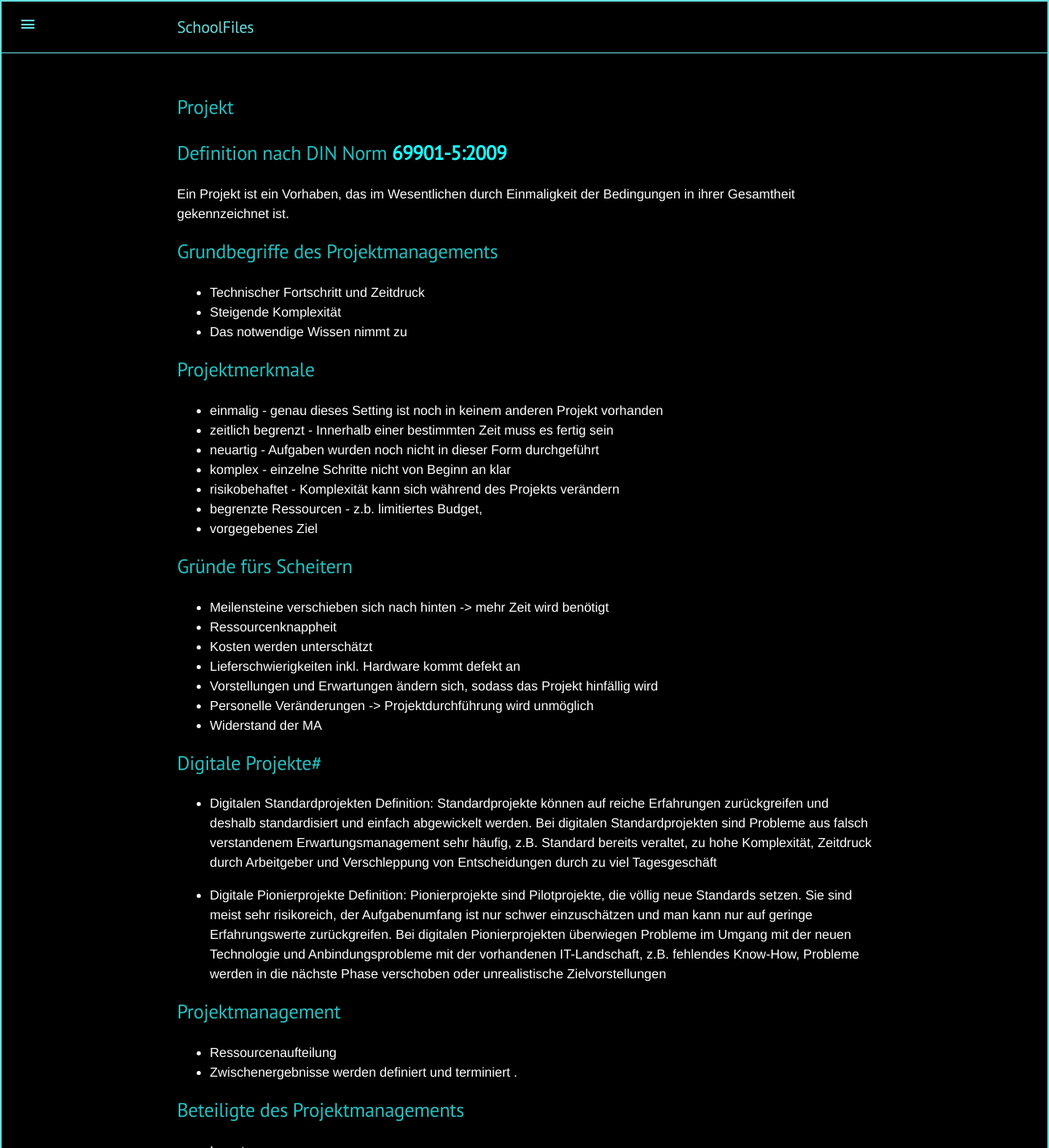
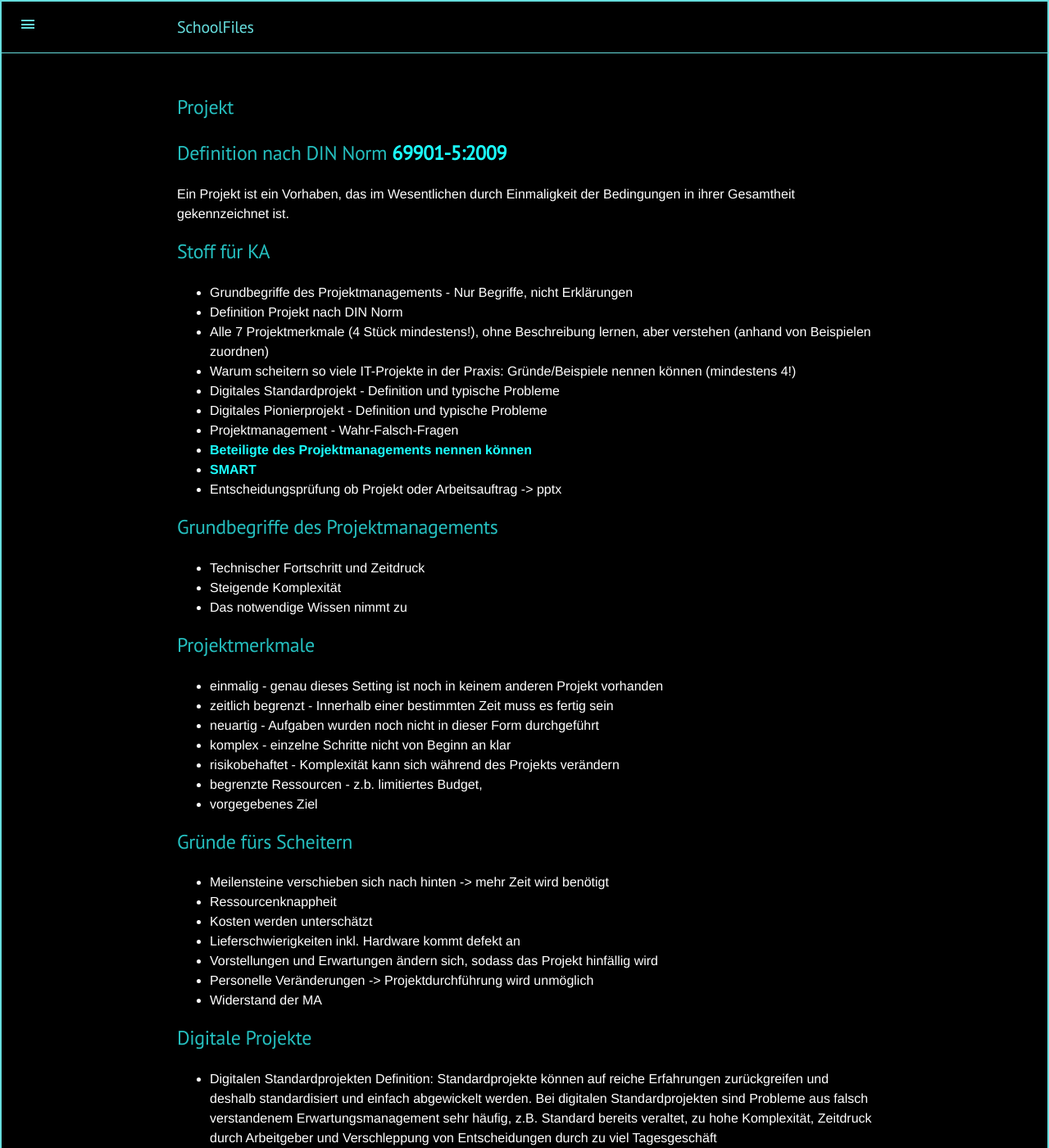
Before and after one commit to Semoxea/IF11C, a Jekyll site: the page built from IF11C/PlusD/ZusammenfassungKA1.md, in a window 1280 px wide and 1400 px high. Shown: the whole window at 82% size. Built offline with Jekyll 4.4.1, drawn with Linux system fonts in a browser that asks for light colours; some of the changed text lies outside the part shown.

Commit message:
PlusD Zusammenfassung

```diff
--- a/IF11C/PlusD/ZusammenfassungKA1.md
+++ b/IF11C/PlusD/ZusammenfassungKA1.md
@@ -8,8 +8,20 @@ permalink: /PlusD/Zsmf
 
 ## Definition nach DIN Norm **69901-5:2009**
 
-Ein Projekt ist ein Vorhaben, das im Wesentlichen durch Einmaligkeit
-der Bedingungen in ihrer Gesamtheit gekennzeichnet ist.
+Ein Projekt ist ein Vorhaben, das im Wesentlichen durch Einmaligkeit der Bedingungen in ihrer Gesamtheit gekennzeichnet ist.
+
+## Stoff für KA
+
+- Grundbegriffe des Projektmanagements - Nur Begriffe, nicht Erklärungen
+- Definition Projekt nach DIN Norm
+- Alle 7 Projektmerkmale (4 Stück mindestens!), ohne Beschreibung lernen, aber verstehen (anhand von Beispielen zuordnen)
+- Warum scheitern so viele IT-Projekte in der Praxis: Gründe/Beispiele nennen können (mindestens 4!)
+- Digitales Standardprojekt - Definition und typische Probleme
+- Digitales Pionierprojekt - Definition und typische Probleme
+- Projektmanagement - Wahr-Falsch-Fragen
+- **Beteiligte des Projektmanagements nennen können**
+- **SMART**
+- Entscheidungsprüfung ob Projekt oder Arbeitsauftrag -> pptx
 
 ## Grundbegriffe des Projektmanagements
 
@@ -37,7 +49,7 @@ der Bedingungen in ihrer Gesamtheit gekennzeichnet ist.
 - Personelle Veränderungen -> Projektdurchführung wird unmöglich
 - Widerstand der MA
 
-## Digitale Projekte#
+## Digitale Projekte
 
 - Digitalen Standardprojekten
    Definition: Standardprojekte können auf reiche Erfahrungen zurückgreifen und deshalb standardisiert und einfach abgewickelt werden.
@@ -51,7 +63,13 @@ der Bedingungen in ihrer Gesamtheit gekennzeichnet ist.
 
 - Ressourcenaufteilung
 - Zwischenergebnisse werden definiert und terminiert
-.
+- Projektplanung
+- Projektentwicklung
+- 4 Phasen:
+  - Projektstart
+  - Planung
+  - Realisierung
+  - Projektabschluss
 
 ## Beteiligte des Projektmanagements
 
```
Also changed, not shown: IF11C/PlusD/102021_Grundlagen.md (+1 -18 lines).
